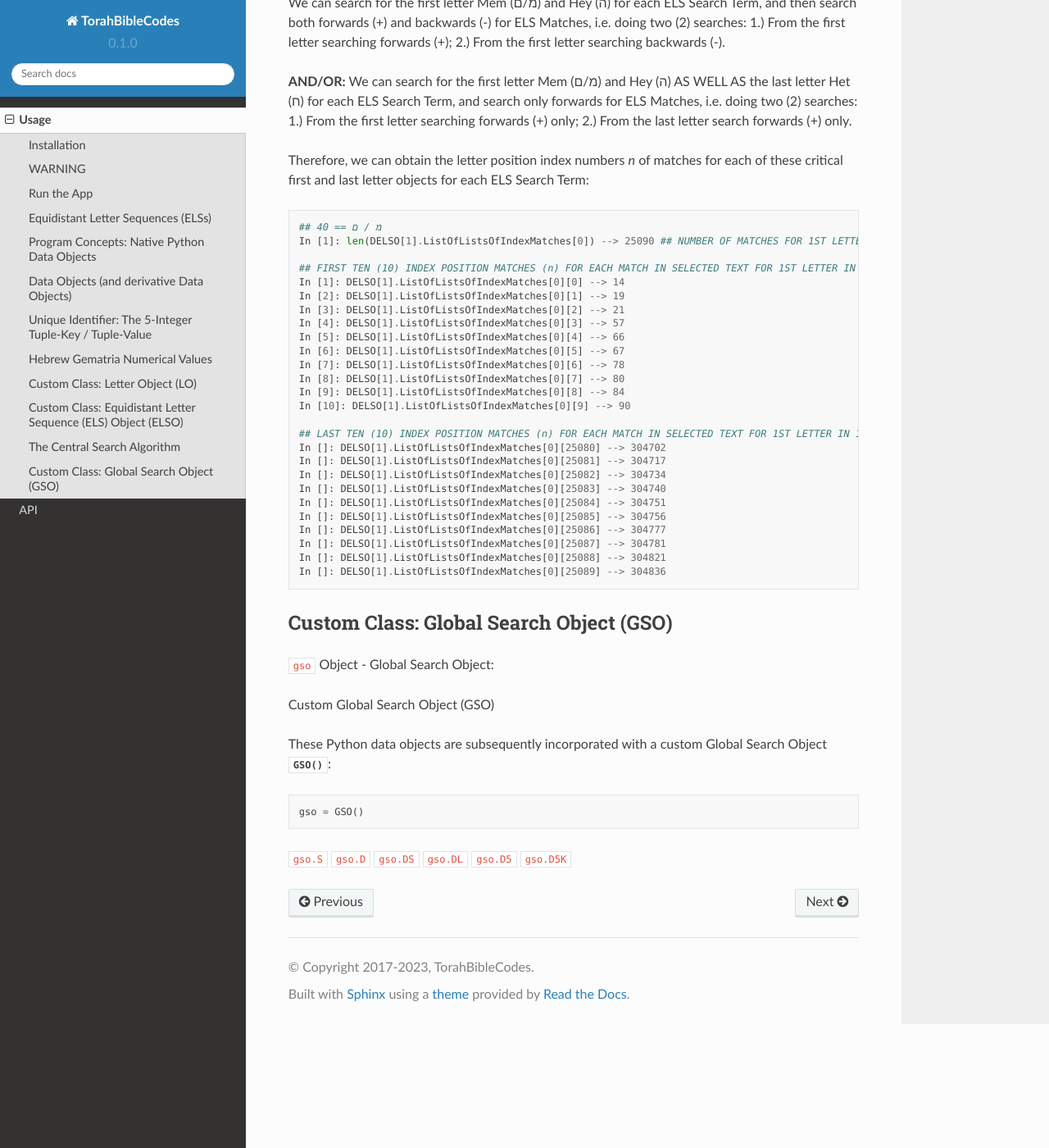
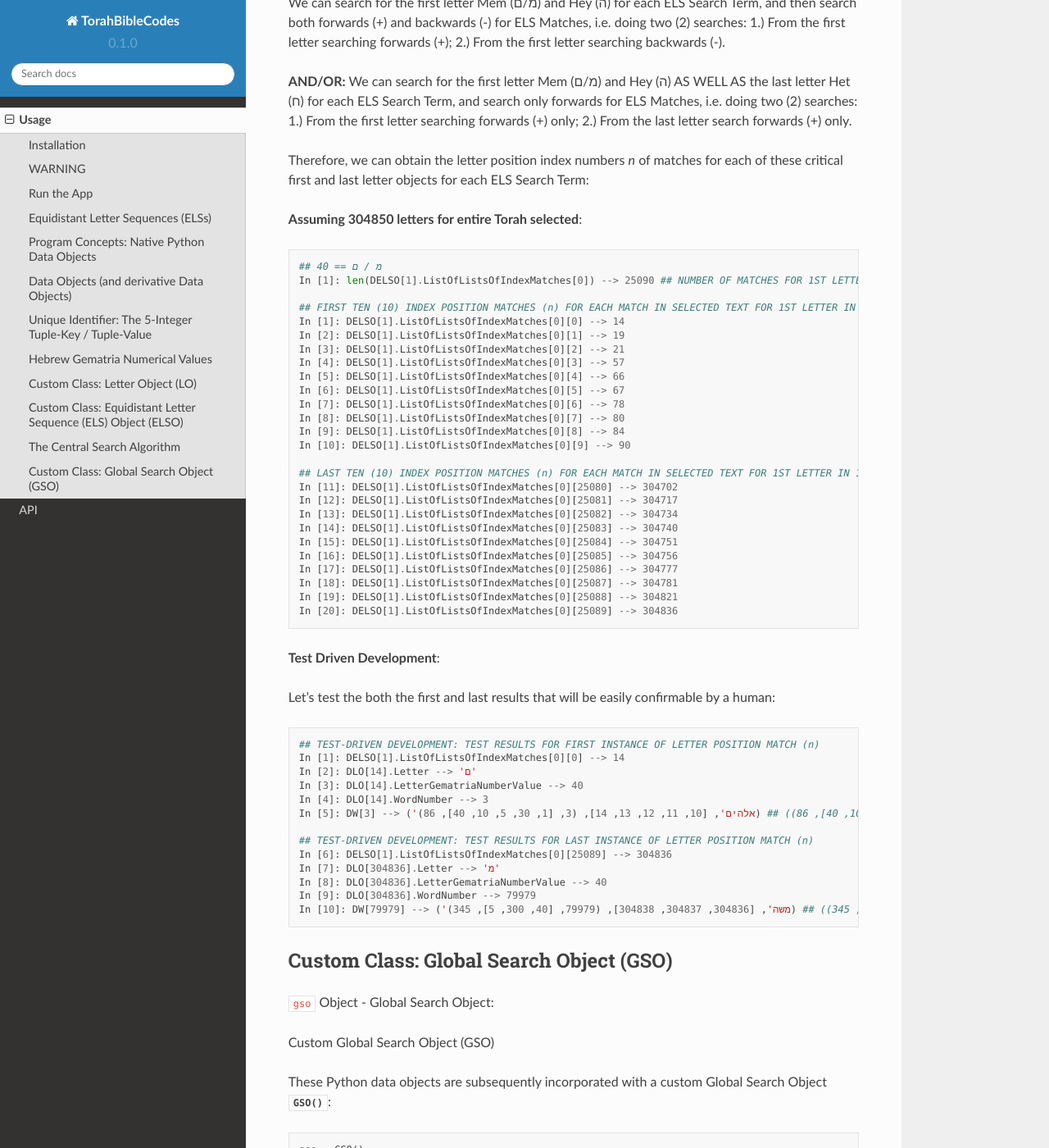
Before and after one commit to TorahBibleCodes/TorahBibleCodes_Sphinx, a Sphinx documentation site: the page built from docs/source/usage.rst, in a window 1280 px wide and 1400 px high, scrolled down 12407 px. Shown: the whole window at 82% size. Built offline with Sphinx 7.4.7 and the Read the Docs theme 2.0.0, drawn with Linux system fonts in a browser that asks for light colours.

Commit message:
Update usage.rst

```diff
--- a/docs/source/usage.rst
+++ b/docs/source/usage.rst
@@ -554,7 +554,9 @@ We can search for the first letter Mem (מ/ם) and Hey (ה) for each ELS Search
 
 **AND/OR:** We can search for the first letter Mem (מ/ם) and Hey (ה) AS WELL AS the last letter Het (ח) for each ELS Search Term, and search only forwards for ELS Matches, i.e. doing two (2) searches: 1.) From the first letter searching forwards (+) only; 2.) From the last letter search forwards (+) only.
 
-Therefore, we can obtain the letter position index numbers *n* of matches for each of these critical first and last letter objects for each ELS Search Term::
+Therefore, we can obtain the letter position index numbers *n* of matches for each of these critical first and last letter objects for each ELS Search Term:
+
+**Assuming 304850 letters for entire Torah selected**::
 
    ## 40 == מ / ם
    In [1]: len(DELSO[1].ListOfListsOfIndexMatches[0]) --> 25090 ## NUMBER OF MATCHES FOR 1ST LETTER IN 1ST ELS SEARCH TERM
@@ -572,16 +574,34 @@ Therefore, we can obtain the letter position index numbers *n* of matches for ea
    In [10]: DELSO[1].ListOfListsOfIndexMatches[0][9] --> 90
 
    ## LAST TEN (10) INDEX POSITION MATCHES (n) FOR EACH MATCH IN SELECTED TEXT FOR 1ST LETTER IN 1ST ELS TERM
-   In []: DELSO[1].ListOfListsOfIndexMatches[0][25080] --> 304702
-   In []: DELSO[1].ListOfListsOfIndexMatches[0][25081] --> 304717
-   In []: DELSO[1].ListOfListsOfIndexMatches[0][25082] --> 304734
-   In []: DELSO[1].ListOfListsOfIndexMatches[0][25083] --> 304740
-   In []: DELSO[1].ListOfListsOfIndexMatches[0][25084] --> 304751
-   In []: DELSO[1].ListOfListsOfIndexMatches[0][25085] --> 304756
-   In []: DELSO[1].ListOfListsOfIndexMatches[0][25086] --> 304777
-   In []: DELSO[1].ListOfListsOfIndexMatches[0][25087] --> 304781
-   In []: DELSO[1].ListOfListsOfIndexMatches[0][25088] --> 304821
-   In []: DELSO[1].ListOfListsOfIndexMatches[0][25089] --> 304836
+   In [11]: DELSO[1].ListOfListsOfIndexMatches[0][25080] --> 304702
+   In [12]: DELSO[1].ListOfListsOfIndexMatches[0][25081] --> 304717
+   In [13]: DELSO[1].ListOfListsOfIndexMatches[0][25082] --> 304734
+   In [14]: DELSO[1].ListOfListsOfIndexMatches[0][25083] --> 304740
+   In [15]: DELSO[1].ListOfListsOfIndexMatches[0][25084] --> 304751
+   In [16]: DELSO[1].ListOfListsOfIndexMatches[0][25085] --> 304756
+   In [17]: DELSO[1].ListOfListsOfIndexMatches[0][25086] --> 304777
+   In [18]: DELSO[1].ListOfListsOfIndexMatches[0][25087] --> 304781
+   In [19]: DELSO[1].ListOfListsOfIndexMatches[0][25088] --> 304821
+   In [20]: DELSO[1].ListOfListsOfIndexMatches[0][25089] --> 304836
+
+**Test Driven Development**:
+
+Let's test the both the first and last results that will be easily confirmable by a human::
+
+   ## TEST-DRIVEN DEVELOPMENT: TEST RESULTS FOR FIRST INSTANCE OF LETTER POSITION MATCH (n)
+   In [1]: DELSO[1].ListOfListsOfIndexMatches[0][0] --> 14
+   In [2]: DLO[14].Letter --> 'ם'
+   In [3]: DLO[14].LetterGematriaNumberValue --> 40
+   In [4]: DLO[14].WordNumber --> 3
+   In [5]: DW[3] --> ('אלהים', [10, 11, 12, 13, 14], (3, [1, 30, 5, 10, 40], 86)) ## (אלהים , [10, 11, 12, 13, 14], (3, [1, 30, 5, 10, 40], 86))
+
+   ## TEST-DRIVEN DEVELOPMENT: TEST RESULTS FOR LAST INSTANCE OF LETTER POSITION MATCH (n)
+   In [6]: DELSO[1].ListOfListsOfIndexMatches[0][25089] --> 304836
+   In [7]: DLO[304836].Letter --> 'מ'
+   In [8]: DLO[304836].LetterGematriaNumberValue --> 40
+   In [9]: DLO[304836].WordNumber --> 79979
+   In [10]: DW[79979] --> ('משה', [304836, 304837, 304838], (79979, [40, 300, 5], 345)) ## (משה , [304836, 304837, 304838], (79979, [40, 300, 5], 345))
 
 Custom Class: Global Search Object (GSO)
 ----------------
```
